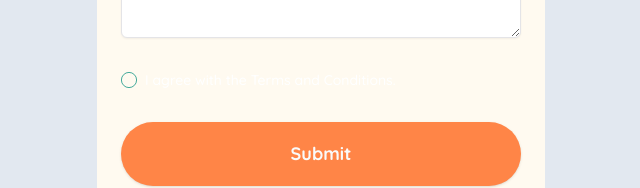
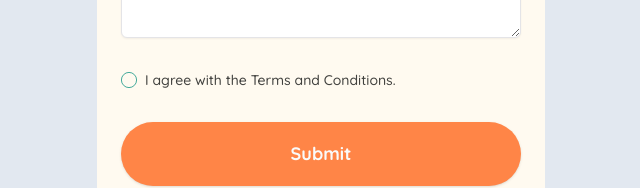
Before and after one commit to benono/oiwai, a Next.js app in the folder frontend/: page /rsvp/1 in a window 1280 px wide. Shown: the part 1507-1695 px from the top of the page, without its empty margins (319-959 px from the left). Built offline with nearby package versions, Linux system fonts and the light colour scheme; no server answers.

Commit message:
refactor: rename param (id→eventId)

```diff
--- a/frontend/src/app/(public)/rsvp/[eventId]/page.tsx
+++ b/frontend/src/app/(public)/rsvp/[eventId]/page.tsx
@@ -1,10 +1,10 @@
 import EventInformation from "@/components/features/rsvp/event-information";
 import RsvpForm from "@/components/features/rsvp/rsvp-form";
 
-const RSVP = ({ params }: { params: { id: string } }) => {
+const RSVP = ({ params }: { params: { eventId: string } }) => {
   return (
     <section className="max-w-md bg-background pb-3 md:mx-auto">
-      <EventInformation id={params.id} />
+      <EventInformation eventId={params.eventId} />
       <RsvpForm />
     </section>
   );
--- a/frontend/src/components/features/rsvp/event-information.tsx
+++ b/frontend/src/components/features/rsvp/event-information.tsx
@@ -11,11 +11,11 @@ type EventInformationProps = {
   eventId: string;
 };
 
-const EventInformation = async ({ id }: EventInformationProps) => {
+const EventInformation = async ({ eventId }: EventInformationProps) => {
   let eventData = null;
 
   try {
-    const response = await getEventInfo(id);
+    const response = await getEventInfo(eventId);
     eventData = response.event;
   } catch (err) {
     console.error(err);
--- a/frontend/src/components/features/rsvp/guest-information-form.tsx
+++ b/frontend/src/components/features/rsvp/guest-information-form.tsx
@@ -419,7 +419,7 @@ const GuestInformationForm = ({ selection }: GuestInformationFormProps) => {
                         alt="icon for add checked"
                       />
                     )}
-                    <span className="text-sm font-medium">
+                    <span className="text-sm font-medium text-text">
                       I agree with the Terms and Conditions.
                     </span>
                   </button>
```
